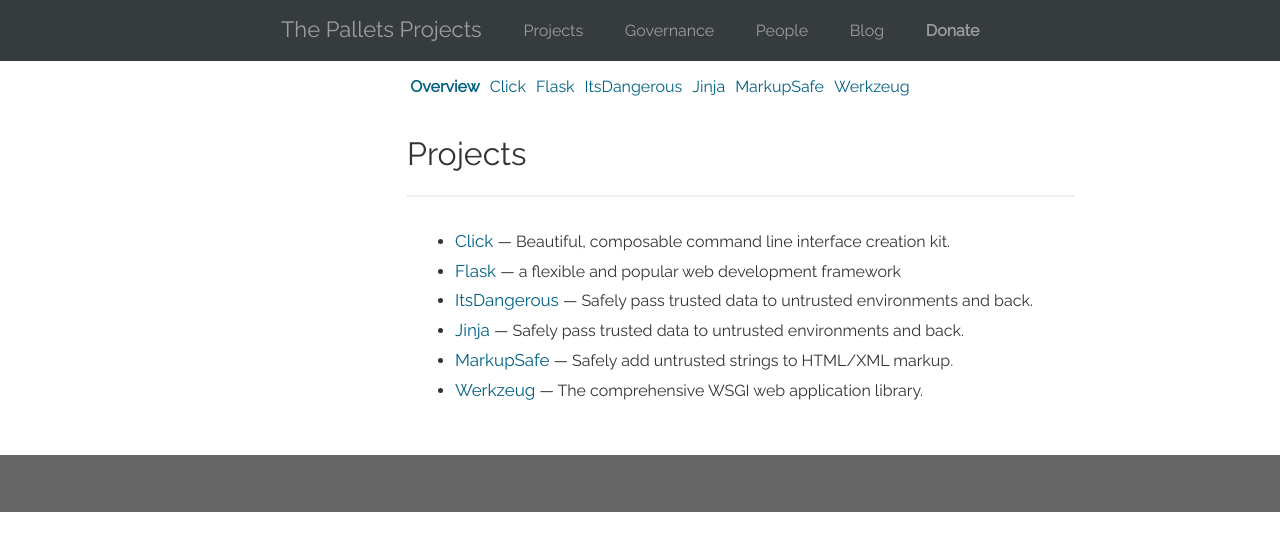
After one commit to RealdoBeja98/website, a Flask app: page /projects in a window 1280 px wide. The commit adds this page. Shown: the top 551 px of the page. Run offline with Flask 2, Linux system fonts and the light colour scheme.

Commit message:
Projects

```diff
--- a/app.py
+++ b/app.py
@@ -2,10 +2,12 @@
 app = Flask(__name__)
 
 @app.route('/')
-def base():
-    return render_template('home.html')
+def home():
+    return render_template('home.html', title = 'Home | The Pallets Project')
 
-
+@app.route('/projects')
+def projects():
+    return render_template('projects.html', title = 'Projects | The Pallets Project')
 
 if __name__ == "__main__":
     app.run(debug=True)
--- a/static/style.css
+++ b/static/style.css
@@ -36,6 +36,11 @@
   color: white;
   cursor: pointer;
 }
+
+
+.navbar-links li a:active{
+  background-color: black;
+}
 .logo p a{
   color: #9d9d9d;
   font-size: 22px;
@@ -46,6 +51,8 @@
   color: white;
   cursor: pointer;
 }
+
+
 /* <------#Home#-------->*/
 .home-info{
   display: flex;
@@ -60,9 +67,8 @@
 .container_of_logo_img img{
   margin: 20px;
   height: 250px;
-}
-.home-info h1{
-  font-size: 40px;
+
+
   font-weight: 200;
   margin: 10px 0 15px 0;
   color: inherit;
@@ -131,3 +137,74 @@
   background-color: #666;
   display: block;
 }
+
+
+
+
+/*<<<<<<<<<<<<<Projects>>>>>>>>>>>*/
+.container{
+  width: 900px;
+  margin-right: auto;
+  margin-left: auto;
+  padding-left: 15px;
+  padding-right: 15px;
+}
+.info_projects{
+  display: flex;
+  text-align: center;
+  justify-content: center;
+
+}
+.info_projects ul{
+  display: flex;
+  justify-content: space-between;
+  text-decoration: none;
+}
+.info_projects ul a{
+  text-decoration: none;
+  padding-left: 5px;
+  padding-right: 5px;
+  color: #006084;
+  background-color: transparent;
+}
+.info_projects li{
+  list-style: none ;
+}
+
+#title_projects{
+  display: flex;
+  margin-left: 700px;
+}
+#h1-title{
+  margin-left: auto;
+  padding-left: 202px;
+  height: 1.75;
+  margin-top: 24px;
+  margin-bottom: 12px;
+  font-weight: 500;
+  line-height: 1.1;
+}
+#hr{
+  border: 1px solid #eeeeee;
+  margin-top: 24px;
+  margin-bottom: 12px;
+  margin-left: 202px;
+  max-width: 700px;
+
+}
+.project-selector{
+  margin-top: 30px;
+  margin-left: auto;
+  margin-right: auto;
+  padding-left: 250px;
+  margin-bottom: 50px;
+}
+.project-selector a{
+  text-decoration: none;
+  font-size: 17px;
+  color: #006084;
+  background-color: transparent;
+}
+.project-selector li{
+  line-height: 1.75;
+}
--- a/templates/base.html
+++ b/templates/base.html
@@ -5,20 +5,24 @@
     <meta name="viewport" content="width=device-width, initial-scale=1.0">
     <link rel="stylesheet" href="/static/style.css">
     <link rel="stylesheet" type="text/css" href="//fonts.googleapis.com/css?family=Raleway" />
-    <title>My website</title>
+    {% if title %}
+        <title>{{ title }}</title>
+    {% else %}
+        <title>The Pallets Projects</title>
+    {% endif %}
 </head>
 <body>
    <nav class="navbar">
        <div class="logo">
            <p>
-               <a href="#">The Pallets Projects</a>
+               <a href="{{ url_for('home') }}">The Pallets Projects</a>
            </p>
        </div>
        <div class="navbar-links">
         <ul>
 
             <li>
-                <a href="#">Projects</a>
+                <a href="{{ url_for('projects') }}">Projects</a>
             </li>
             <li>
                 <a href="#">Governance</a>
--- /dev/null
+++ b/templates/projects.html
@@ -0,0 +1,60 @@
+{% extends "base.html" %}
+{% block content %}
+<div class="container">
+    <div class="info_projects">
+        <ul>
+            <li>
+                <a href="#"><strong>Overview</strong></a>
+            </li>
+            <li>
+                <a href="#">Click</a>
+            </li>
+            <li>
+                <a href="#">Flask</a>
+            </li>
+            <li>
+                <a href="#">ItsDangerous</a>
+            </li>
+            <li>
+                <a href="#">Jinja</a>
+            </li>
+            <li>
+                <a href="#">MarkupSafe</a>
+            </li>
+            <li>
+                <a href="#">Werkzeug</a>
+            </li>
+        </ul>
+    </div>
+    <h1 id="h1-title">Projects</h1>
+    <div id="hr"></div>
+    <ul class="project-selector">
+        <li>
+            <a href="#">Click</a> — Beautiful, composable command line interface creation kit.
+        </li>
+        <li>
+            <a href="#">Flask</a> — a flexible and popular web development framework
+        </li>
+        <li>
+            <a href="#">ItsDangerous</a> — Safely pass trusted data to untrusted environments and back.
+        </li>
+        <li>
+            <a href="#">Jinja</a> — Safely pass trusted data to untrusted environments and back.
+        </li>
+        <li>
+            <a href="#">MarkupSafe</a> — Safely add untrusted strings to HTML/XML markup.
+        </li>
+        <li>
+            <a href="#">Werkzeug</a> — The comprehensive WSGI web application library.
+        </li>
+    </ul>
+</div>
+
+
+
+
+
+
+
+
+{% endblock %}
```
